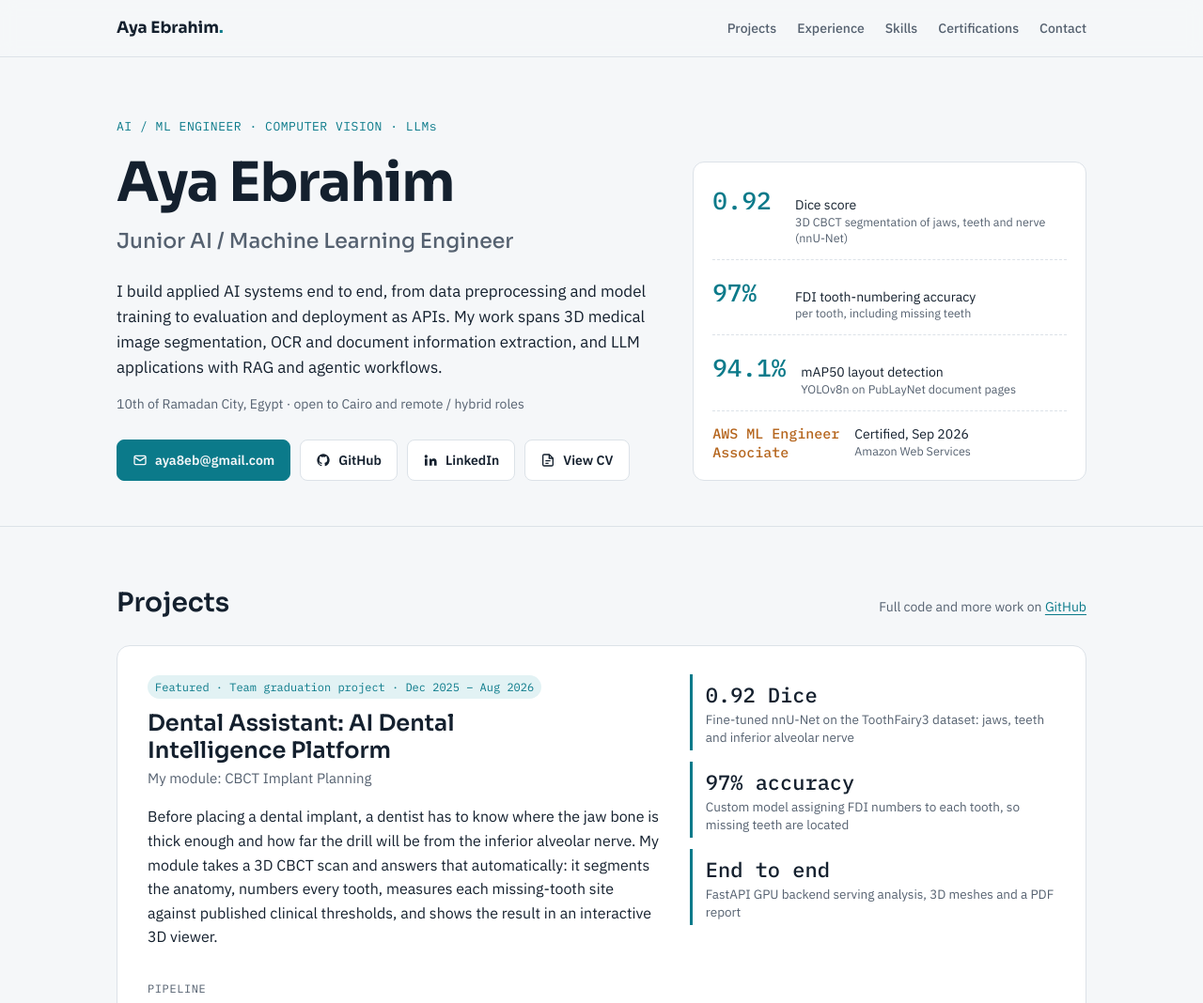
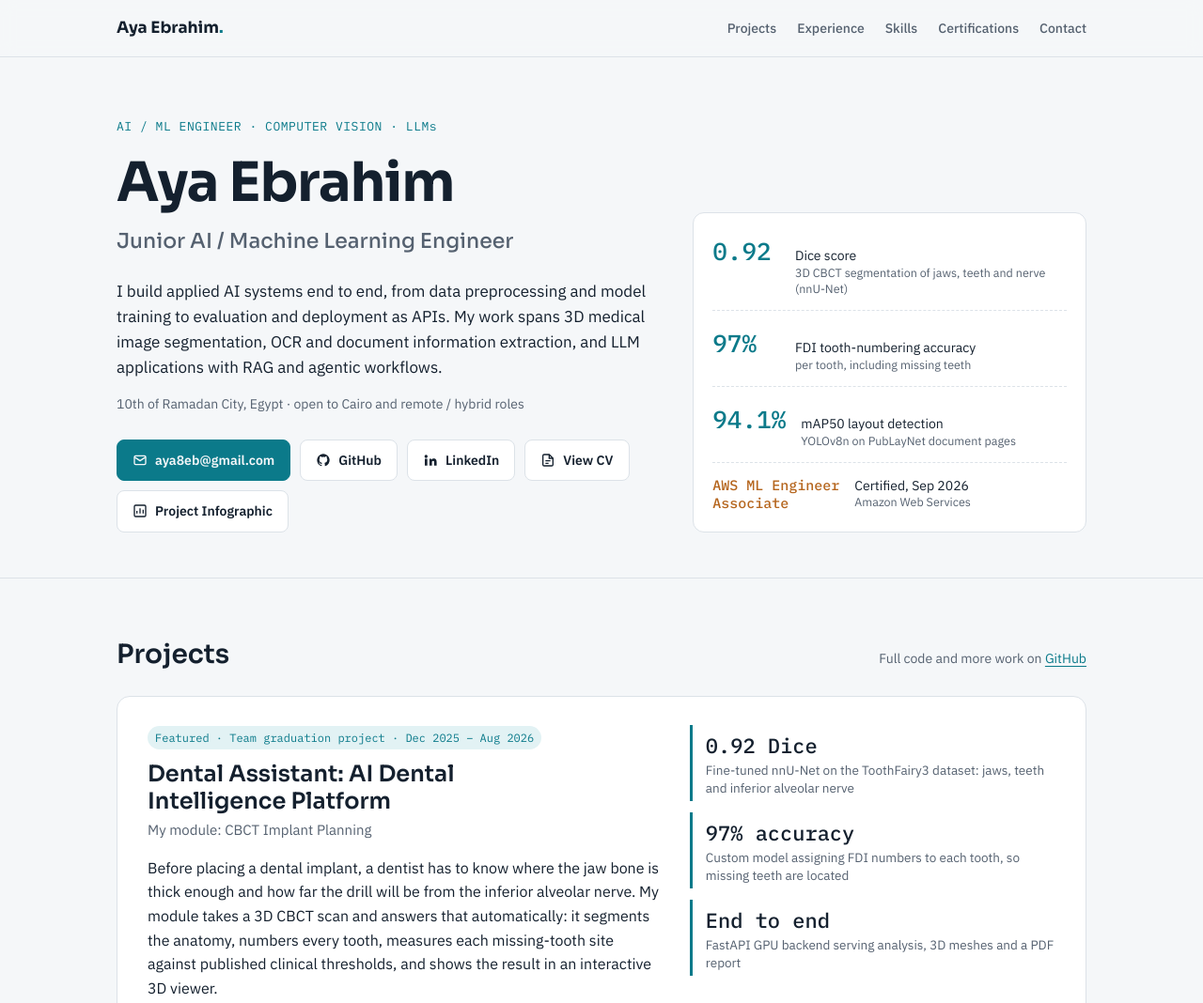
Before and after one commit to ayaebrahim0/ayaebrahim0.github.io, a plain HTML site: page index.html in a window 1280 px wide. Shown: the top 1068 px of the page at 94% size. Drawn offline with Linux system fonts and the light colour scheme.

Commit message:
Add infographic button

```diff
--- a/index.html
+++ b/index.html
@@ -233,6 +233,9 @@ footer{padding:22px 0 34px;color:var(--muted);font-size:13px}
         <a class="btn" href="https://drive.google.com/file/d/1779DwzQzOKWwB-k-jyHvYtv1b9ZpEmGq/view?usp=drivesdk" target="_blank" rel="noopener">
           <svg viewBox="0 0 24 24" fill="none" stroke="currentColor" stroke-width="2" aria-hidden="true"><path d="M14 3H6a2 2 0 0 0-2 2v14a2 2 0 0 0 2 2h12a2 2 0 0 0 2-2V9z"/><path d="M14 3v6h6M8 13h8M8 17h5"/></svg>
           View CV</a>
+        <a class="btn" href="https://drive.google.com/file/d/1zaHiA5Hs-4zcfXpyLEC7fmJDh-i59IuG/view?usp=drivesdk" target="_blank" rel="noopener">
+          <svg viewBox="0 0 24 24" fill="none" stroke="currentColor" stroke-width="2" aria-hidden="true"><rect x="3" y="3" width="18" height="18" rx="2"/><path d="M7 16v-4M12 16V8M17 16v-6"/></svg>
+          Project Infographic</a>
       </div>
     </div>
     <div class="readout" aria-label="Key results">
@@ -444,6 +447,7 @@ footer{padding:22px 0 34px;color:var(--muted);font-size:13px}
         <a href="https://www.linkedin.com/in/aya-ebrahim02">LinkedIn <span>linkedin.com/in/aya-ebrahim02</span></a>
         <a href="https://github.com/ayaebrahim0">GitHub <span>github.com/ayaebrahim0</span></a>
         <a href="https://drive.google.com/file/d/1779DwzQzOKWwB-k-jyHvYtv1b9ZpEmGq/view?usp=drivesdk" target="_blank" rel="noopener">CV <span>View on Google Drive</span></a>
+        <a href="https://drive.google.com/file/d/1zaHiA5Hs-4zcfXpyLEC7fmJDh-i59IuG/view?usp=drivesdk" target="_blank" rel="noopener">Infographic <span>Dental Assistant project</span></a>
       </div>
     </div>
   </div>
```
